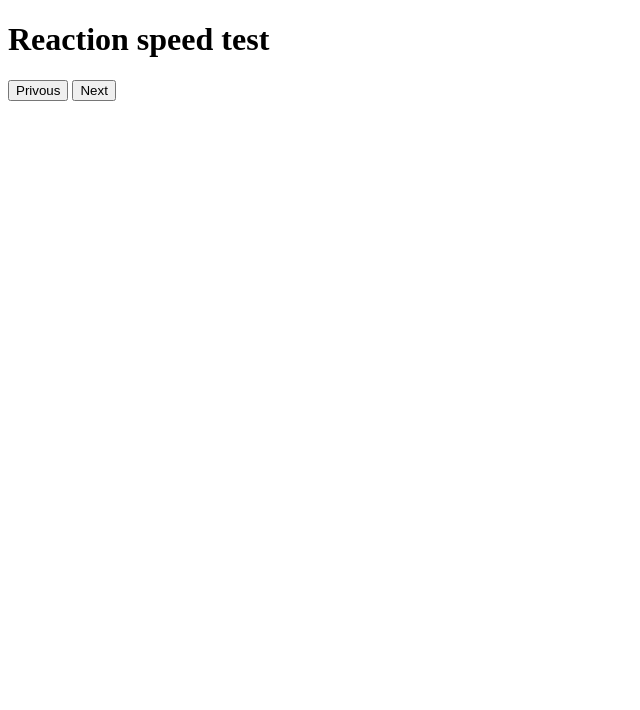
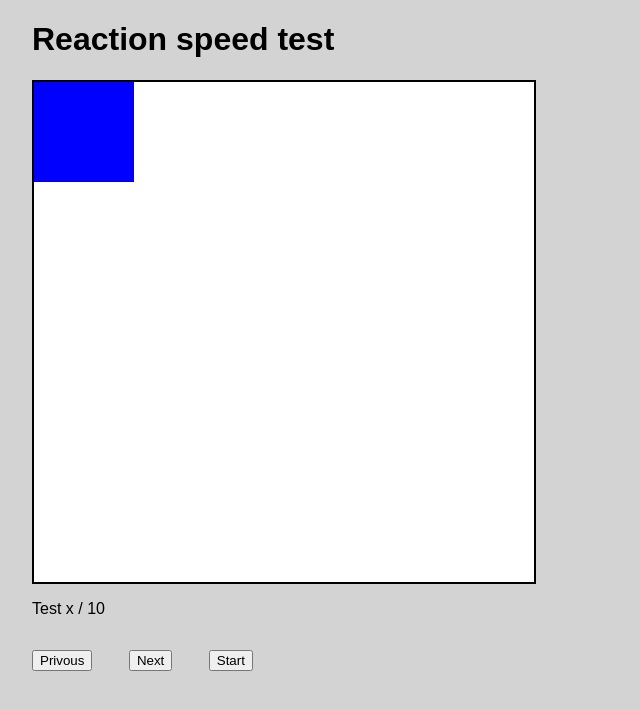
Before and after one commit to zaktaw/ReactionSpeedTest, a plain HTML site: page index.html in a window 1280 px wide. Shown: the whole page, without its empty margins (0-640 px from the left). Drawn offline with Linux system fonts and the light colour scheme.

Commit message:
Added styling and more content in index.html

```diff
--- a/index.html
+++ b/index.html
@@ -11,8 +11,11 @@
 
 <body>
     <h1>Reaction speed test</h1>
-    <div>
+    <div id='divGameWindow'>
+        <div id='divGameObject'></div>
     </div>
+    <p>Test x / 10</p>
     <button>Privous</button>
     <button>Next</button>
+    <button>Start</button>
 </body>
--- a/style.css
+++ b/style.css
@@ -0,0 +1,33 @@
+body {
+    margin: 0;
+    padding: 0;
+    background-color: lightgray;
+    font-family: Arial, Helvetica, sans-serif;
+}
+
+h1 {
+    margin-left: 2rem;
+}
+
+button {
+    margin-top: 1rem;
+    margin-left: 2rem;
+}
+
+p {
+    margin-left: 2rem;
+}
+
+#divGameWindow {
+    height: 500px;
+    width: 500px;
+    margin-left: 2rem;
+    border: 2px solid black;
+    background-color: white;
+}
+
+#divGameObject {
+    height: 100px;
+    width: 100px;
+    background-color: blue;
+}
```
